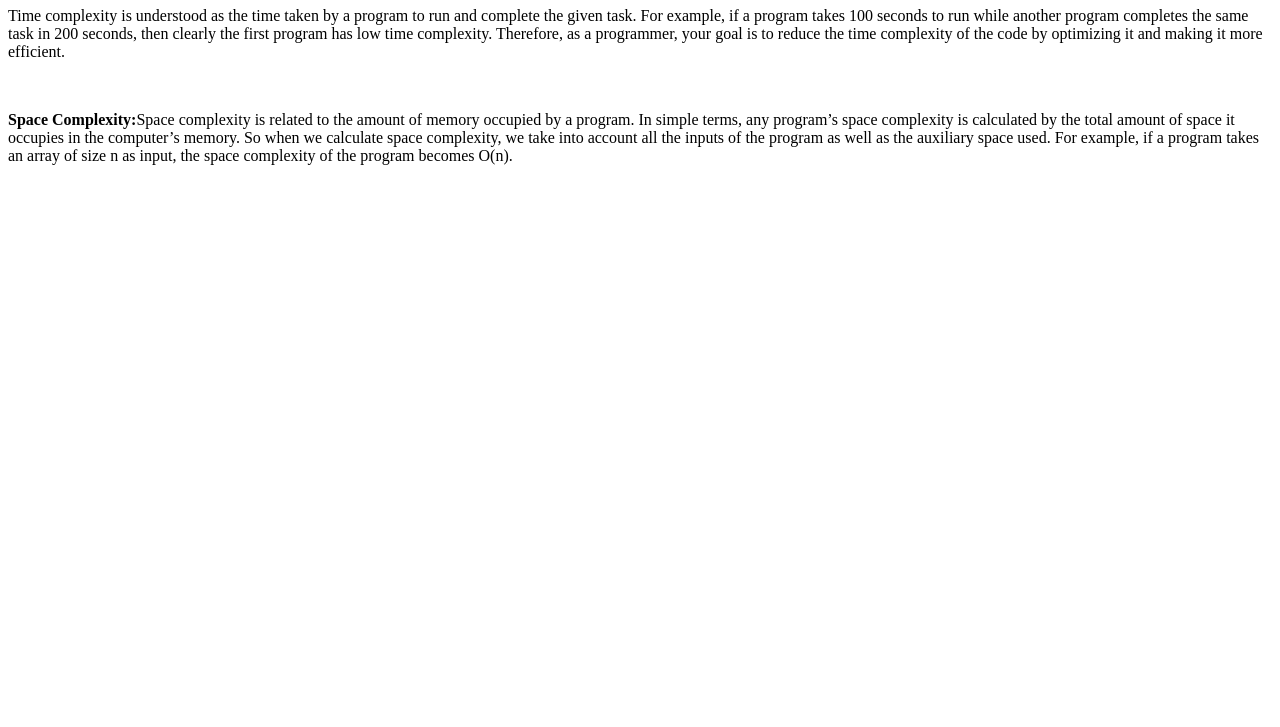
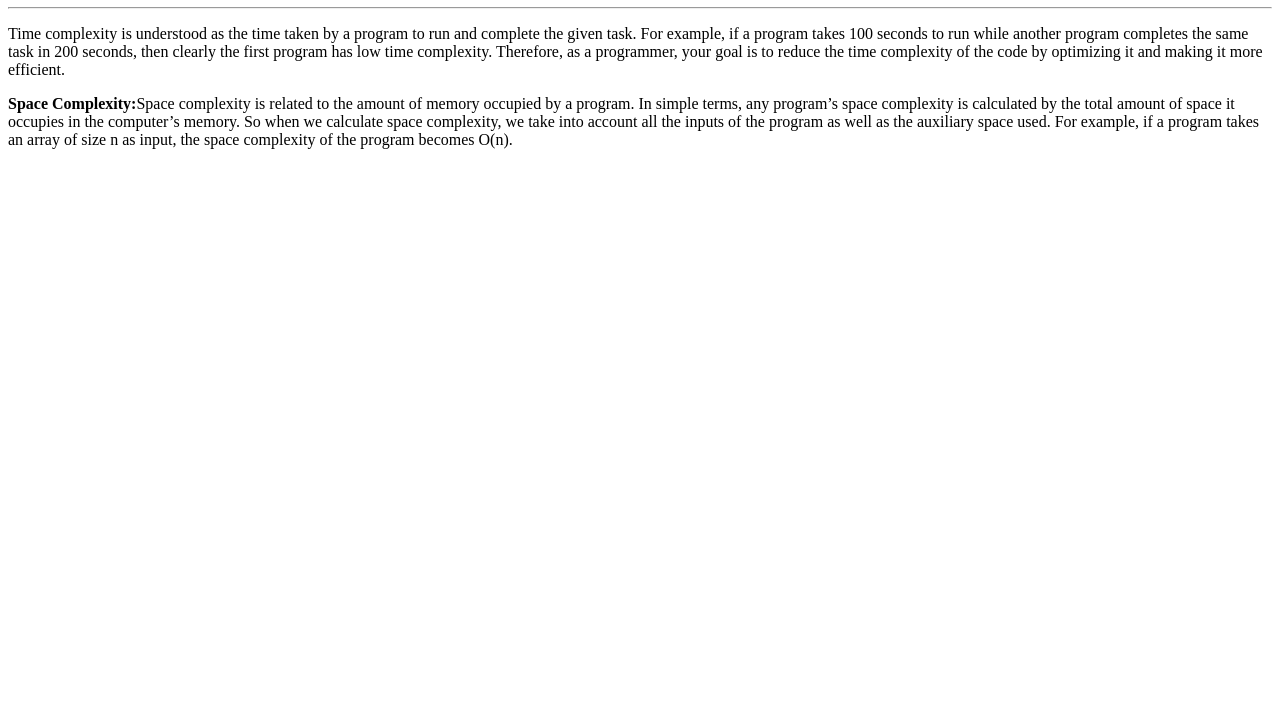
Before and after one commit to acciojob/time-and-space-complexity-PST09, a website: page main.html in a window 1280 px wide. Shown: the part 73-800 px from the top of the page. Drawn offline with Linux system fonts and the light colour scheme.

Commit message:
created a submission

```diff
--- a/main.html
+++ b/main.html
@@ -3,9 +3,9 @@
 <html>
 
 <head>
-	<h1><b>Time and Space Complexity</b></h1>
+	<h1><b>Time and Space Complexity</b></h1><hr>
 	<p>Time complexity is understood as the time taken by a program to run and complete the given task. For example, if a program takes 100 seconds to run while another program completes the same task in 200 seconds, then clearly the first program has low time complexity. Therefore, as a programmer, your goal is to reduce the time complexity of the code by optimizing it and making it more efficient.</p>
-	<br><p><b>Space Complexity:</b>Space complexity is related to the amount of memory occupied by a program. In simple terms, any program’s space complexity is calculated by the total amount of space it occupies in the computer’s memory. So when we calculate space complexity, we take into account all the inputs of the program as well as the auxiliary space used. For example, if a program takes an array of size n as input, the space complexity of the program becomes O(n).</p>
+	<p><b>Space Complexity:</b>Space complexity is related to the amount of memory occupied by a program. In simple terms, any program’s space complexity is calculated by the total amount of space it occupies in the computer’s memory. So when we calculate space complexity, we take into account all the inputs of the program as well as the auxiliary space used. For example, if a program takes an array of size n as input, the space complexity of the program becomes O(n).</p>
 	<link rel="stylesheet" href="styles.css">
 </head>
 
```
